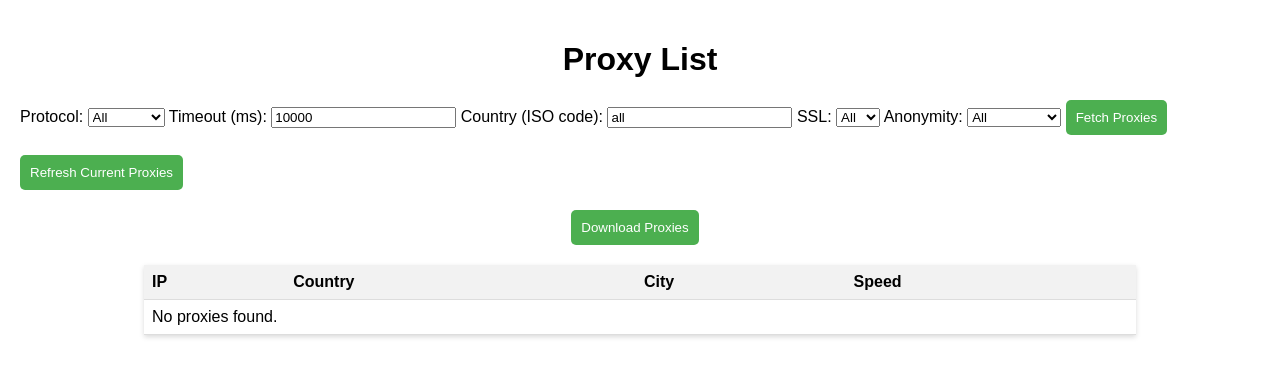
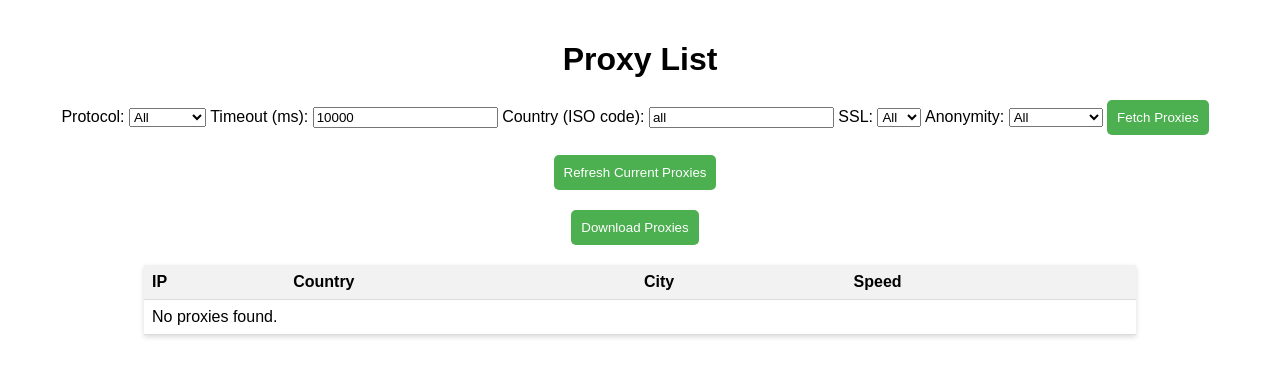
Before and after one commit to flaryx32/ProxyScrapeScraper, a Flask app: page / in a window 1280 px wide. Shown: the top 377 px of the page. Run offline with Flask 2, Linux system fonts and the light colour scheme.

Commit message:
Update index.html

```diff
--- a/templates/index.html
+++ b/templates/index.html
@@ -39,9 +39,9 @@
             <option value="transparent">Transparent</option>
         </select>
         <button type="submit">Fetch Proxies</button>
-        <button id="refresh">Refresh Current Proxies</button>
+
     </form>
-
+    <button onclick="window.location.href='/refresh'">Refresh Current Proxies</button>
     <button onclick="window.location.href='/download_proxies'">Download Proxies</button>
 
     <table>
@@ -59,7 +59,7 @@
                 <td>{{ proxy['ip'] }}</td>
                 <td class="{{ 'unknown' if proxy['country'] == 'Failed' else '' }}">{{ proxy['country'] }}</td>
                 <td class="{{ 'unknown' if proxy['city'] == 'Failed' else '' }}">{{ proxy['city'] }}</td>
-                <td class="{% if proxy['speed'] is none %}unknown{% elif proxy['speed']|default(0)|float > 0.9 %}speed-high{% else %}speed-low{% endif %}">
+                <td class="{% if proxy['speed'] == 'fail' %}fail{% elif proxy['speed'] is none %}unknown{% elif proxy['speed']|default(0)|float >  0.9 %}speed-high{% else %}speed-low{% endif %}">
                     {{ proxy['speed']|default('Unknown', true) }}
                 </td>
             </tr>
```
